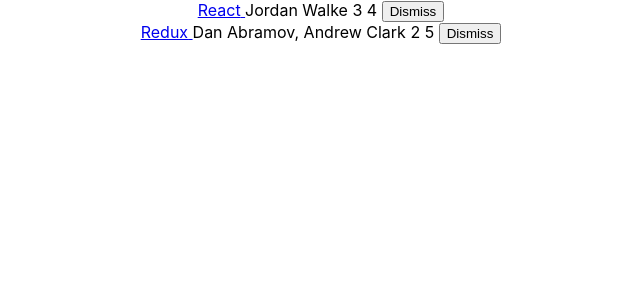
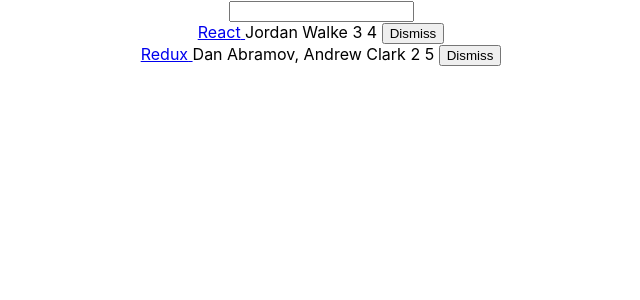
Before and after one commit to cadenahos/React-road, a React (Create React App) app: page / in a window 1280 px wide. Shown: the top 300 px of the page, without its empty margins (319-959 px from the left). Built offline with nearby package versions, Linux system fonts and the light colour scheme.

Commit message:
Add search funtionalitie that search in the list for the title item

```diff
--- a/src/App.js
+++ b/src/App.js
@@ -19,6 +19,11 @@
     objectID: 1,
   },
 ];
+function isSearched(searchTerm){
+  return function(item){
+    return item.title.toLowerCase().includes(searchTerm.toLowerCase());
+  }
+}
 class App extends Component {
 
   constructor(props){
@@ -26,10 +31,16 @@
 
       this.state = {
         list,
+        searchTerm: '',
       };
+      this.onSearchChange = this.onSearchChange.bind(this);
+      this.onDismiss = this.onDismiss.bind(this);
 
-      this.onDismiss = this.onDismiss.bind(this);
     }
+
+  onSearchChange(event){
+    this.setState({searchTerm: event.target.value});
+  }
 
   onDismiss(id){
     const isNotId = item => item.objectID !== id;
@@ -37,11 +48,18 @@
     this.setState({list: updateList});
   }
 
+
   render() {
 
     return(
       <div className="App">
-        {this.state.list.map(item =>
+        <form>
+          <input
+          type ="text"
+          onChange={this.onSearchChange}
+          />
+        </form>
+        {this.state.list.filter(isSearched(this.state.searchTerm)).map(item =>
             <div key={item.objectID}>
               <span>
                 <a href={item.url}> {item.title} </a>
```
